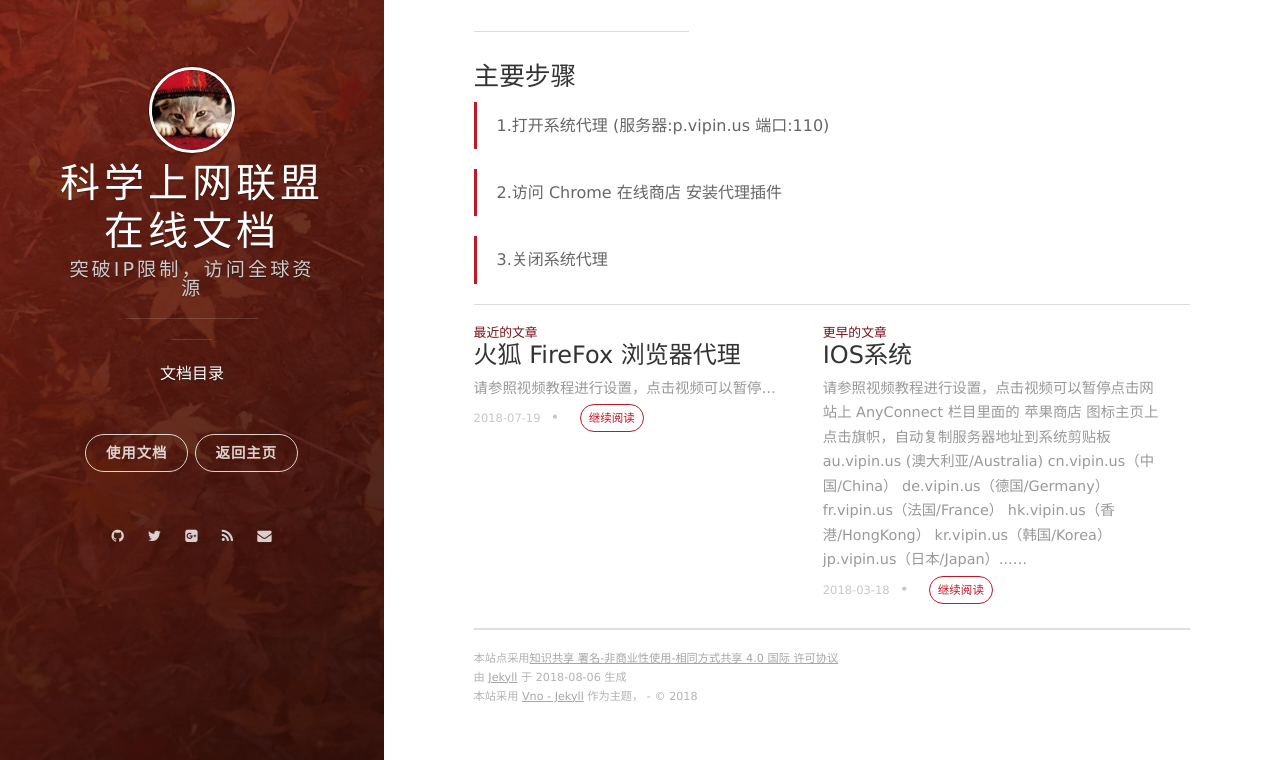
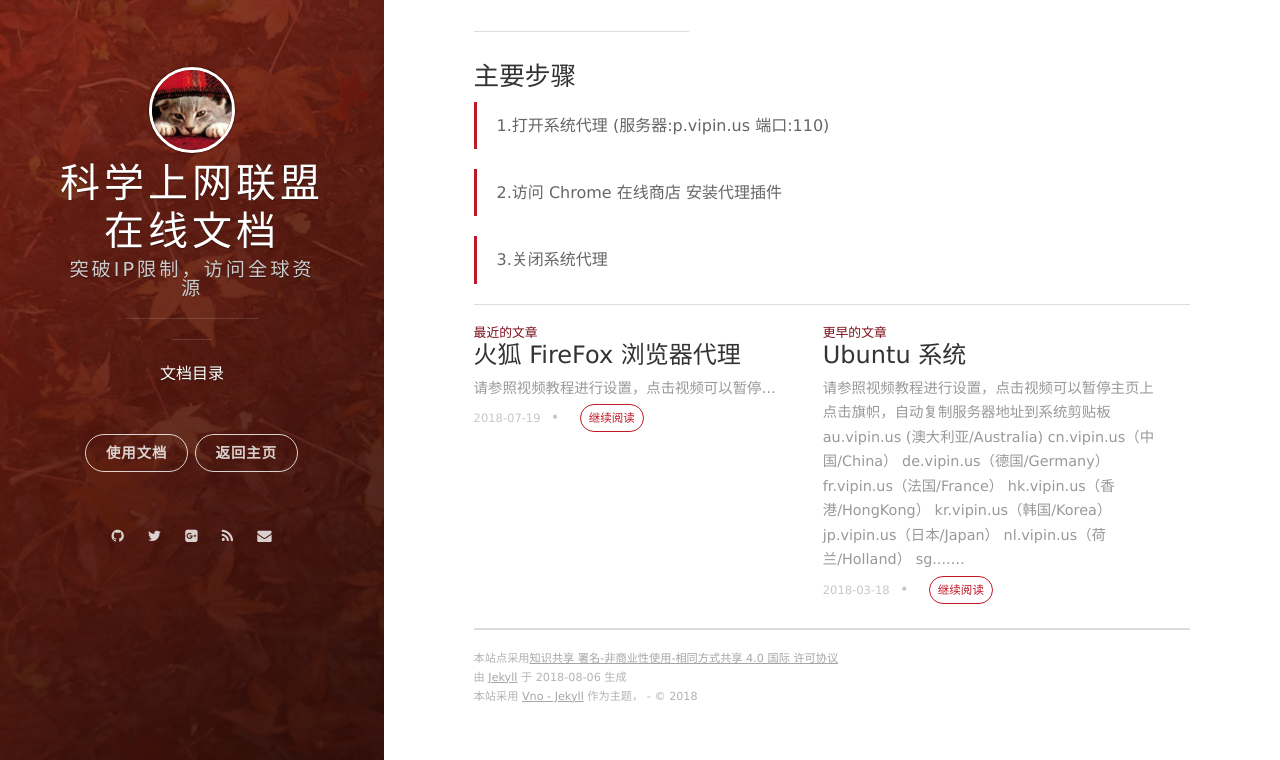
Before and after one commit to michaeldai7/ddxs.github.io, a Jekyll site: the page built from _posts/2018-07-19-chrome.md, in a window 1280 px wide and 900 px high, scrolled down 697 px, cut to the strip 140-900 px from the top of the window. Built offline with Jekyll 4.4.1, drawn with Linux system fonts in a browser that asks for light colours; nearby versions of some CDN libraries.

Commit message:
add ubuntu

```diff
--- a/_posts/2018-05-20-ubuntu.md
+++ b/_posts/2018-05-20-ubuntu.md
@@ -1,20 +1,18 @@
 ---
 layout: post
-title:  IOS系统
+title:  Ubuntu 系统
 date:   2018-03-19 02:05:38 +0800
-categories:  IOS Anyconnect
+categories:  Ubuntu Anyconnect
 ---
 
 请参照视频教程进行设置，点击视频可以暂停
 
 ****
-<iframe width="600" height="800" src="/files/Ios.mp4" frameborder="0" allow="autoplay; encrypted-media" allowfullscreen></iframe>
+<iframe width="900" height="600" src="/files/Ubuntu.mp4" frameborder="0" allow="autoplay; encrypted-media" allowfullscreen></iframe>
 
 ****
 
-点击网站上 AnyConnect 栏目里面的 **苹果商店** 图标
-
-主页上点击旗帜，自动复制服务器地址到系统剪贴板
+### 主页上点击旗帜，自动复制服务器地址到系统剪贴板
 
 >au.vipin.us (澳大利亚/Australia)
 
```
